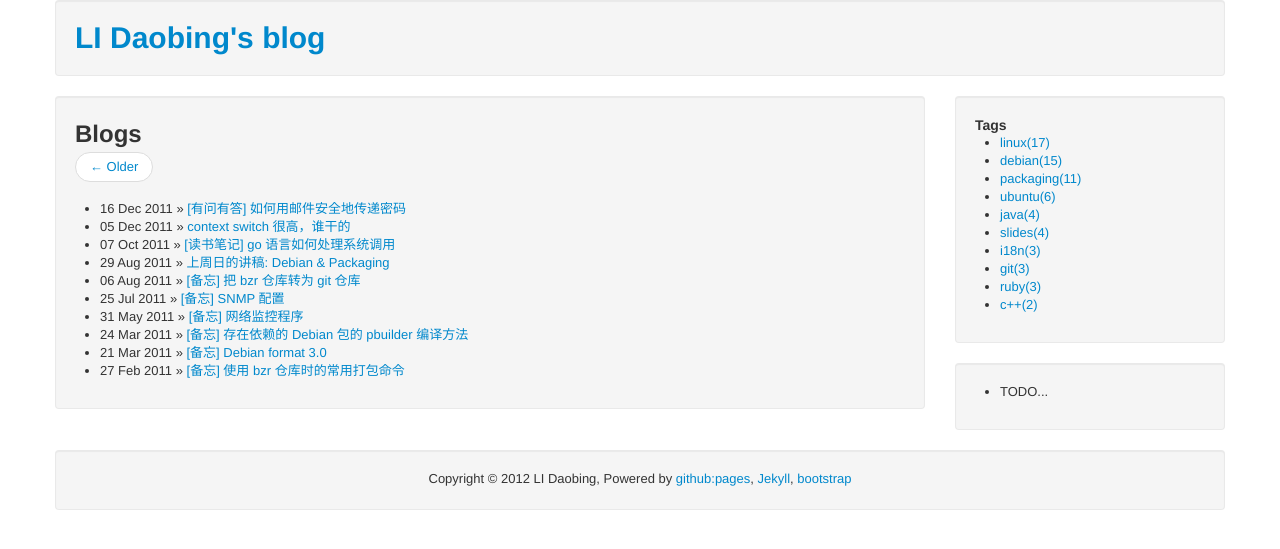
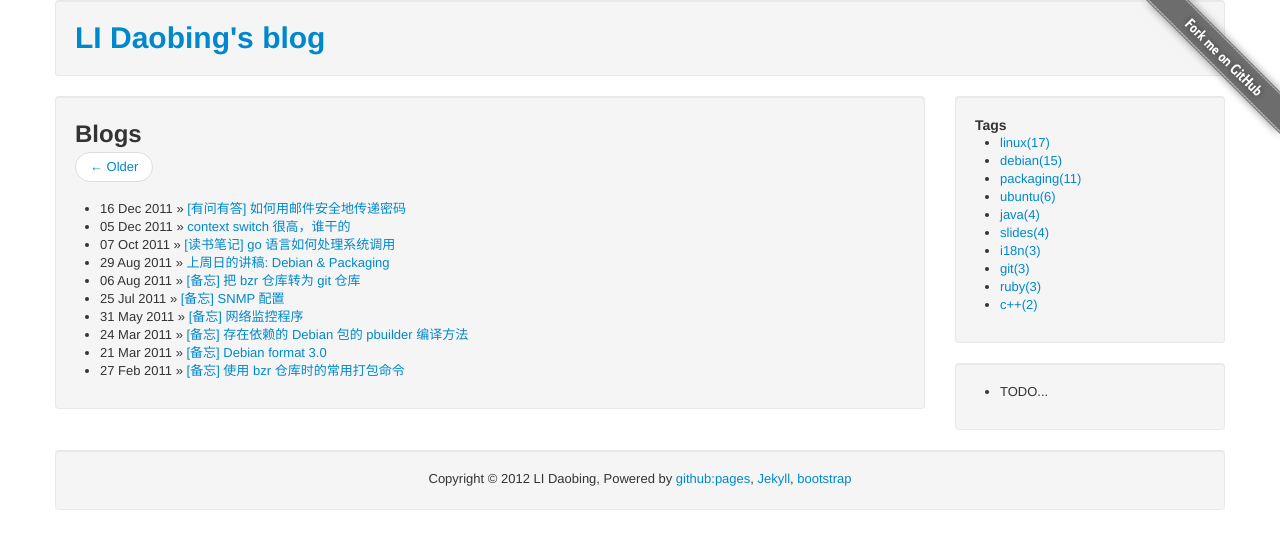
Before and after one commit to lidaobing/lidaobing.github.com, a Jekyll site: the page built from index.html, in a window 1280 px wide. Shown: the top 549 px of the page. Built offline with Jekyll 4.4.1, drawn with Linux system fonts in a browser that asks for light colours; Markdown is read by kramdown in place of the engine named in the settings; the list of posts is cut into pages by our own code; comment, search, counter and statistics services are not loaded.

Commit message:
add fork me

```diff
--- a/_includes/footer.html
+++ b/_includes/footer.html
@@ -3,4 +3,5 @@
     Copyright &copy; 2012 LI Daobing, Powered by <a href="http://pages.github.com/">github:pages</a>, <a href="http://jekyllrb.com/">Jekyll</a>, <a href="#how-to-reference-bootstrap-without-t">bootstrap</a>
   </div>
 </div>
+<a href="https://github.com/lidaobing/lidaobing.github.com"><img style="position: absolute; top: 0; right: 0; border: 0;" src="/img/forkme_right_gray_6d6d6d.png" alt="Fork me on GitHub"></a>
 {% include google_cse.html %}
--- a/_includes/header.html
+++ b/_includes/header.html
@@ -1,13 +1,9 @@
 <div class="row">
   <div class="span12">
     <div class="well">
-        <div class="span3" style="float:right">
-          <div id="cse-search-form">
-          </div>
-        </div>
-          <h1>
-            <a href="/">LI Daobing's blog</a>
-          </h1>
+      <h1>
+        <a href="/">LI Daobing's blog</a>
+      </h1>
     </div>
   </div>
 </div>
--- a/_includes/sidebar.html
+++ b/_includes/sidebar.html
@@ -1,3 +1,6 @@
+<div>
+  <div id="cse-search-form"></div>
+</div>
 <div class="well">
   {% include tag_cloud.html %}
 </div>
--- a/_layouts/post.html
+++ b/_layouts/post.html
@@ -2,7 +2,6 @@
 layout: default
 ---
 
-<div class="well">
   <h2>
     <a href="{{ page.url }}" title="{{ page.title }}" rel="bookmark">{{ page.title }}</a>
   </h2>
@@ -38,4 +37,3 @@ layout: default
 </script>
 <noscript>Please enable JavaScript to view the <a href="http://disqus.com/?ref_noscript">comments powered by Disqus.</a></noscript>
 <a href="http://disqus.com" class="dsq-brlink">comments powered by <span class="logo-disqus">Disqus</span></a>
-</div>
--- a/_layouts/tag_index.html
+++ b/_layouts/tag_index.html
@@ -2,12 +2,10 @@
 layout: default
 ---
 
-<div class="well">
 <h2 id="approx">Postings tagged "{{ page.tag_name }}"</h2>
 <ul class="posts">
   {% for post in site.tags[page.tag_name] %}
   {% include post_as_li.html %}
   {% endfor %}
 </ul>
-</div>
 {% include disqus_count.html %}
```
Also changed, not shown: img/forkme_right_gray_6d6d6d.png (added).
